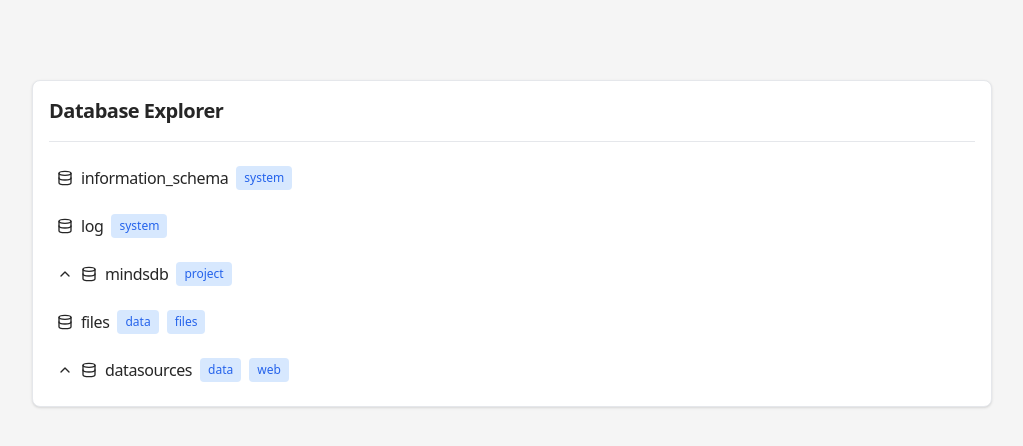
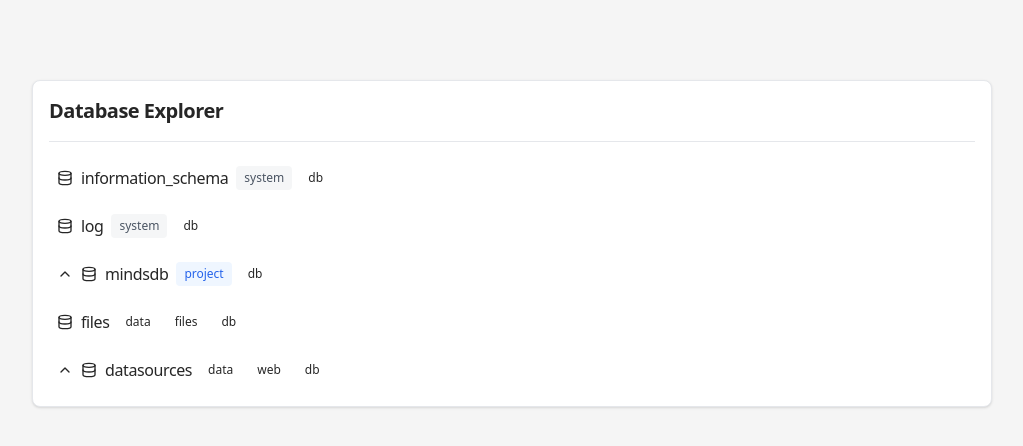
Before and after one commit to pnewsam/mindsdb-technical, a React (Vite) app: page / in a window 1280 px wide. Shown: the top 446 px of the page, without its empty margins (128-1151 px from the left). Built offline with nearby package versions, Linux system fonts and the light colour scheme.

Commit message:
Some conditional styling

```diff
--- a/package.json
+++ b/package.json
@@ -10,6 +10,7 @@
     "preview": "vite preview"
   },
   "dependencies": {
+    "class-variance-authority": "^0.7.0",
     "clsx": "^2.1.1",
     "lucide-react": "^0.460.0",
     "react": "^18.3.1",
--- a/src/components/Badge.tsx
+++ b/src/components/Badge.tsx
@@ -1,6 +1,43 @@
-export default function Badge({ children }: { children: React.ReactNode }) {
+import { cva } from "class-variance-authority";
+import { cn } from "../utils/cn";
+
+const badgeVariants = cva("rounded px-[8px] py-[4px] text-xs font-medium", {
+  variants: {
+    variant: {
+      system: "bg-gray-400/10 text-gray-600",
+      model: "bg-purple-400/10 text-purple-600",
+      view: "bg-green-400/10 text-green-600",
+      agent: "bg-orange-400/10 text-orange-600",
+      lightwood: "bg-blue-400/10 text-blue-600",
+      project: "bg-blue-400/10 text-blue-600",
+    },
+  },
+  defaultVariants: {
+    variant: "system",
+  },
+});
+
+export default function Badge({
+  children,
+  variant,
+}: {
+  variant: string;
+  children: React.ReactNode;
+}) {
   return (
-    <span className="rounded bg-blue-400/25 px-[8px] py-[4px] text-xs font-medium text-blue-600">
+    <span
+      className={cn(
+        badgeVariants({
+          variant: variant as
+            | "system"
+            | "model"
+            | "view"
+            | "agent"
+            | null
+            | undefined,
+        }),
+      )}
+    >
       {children}
     </span>
   );
--- a/src/components/CollapsibleRow.tsx
+++ b/src/components/CollapsibleRow.tsx
@@ -11,11 +11,13 @@
   type,
   items,
   engine,
+  dbClass,
 }: {
   name: string;
   type?: string;
   items: Database[];
   engine?: string | null;
+  dbClass?: string;
 }) {
   const [open, setOpen] = useState(false);
 
@@ -34,14 +36,19 @@
             open && "rotate-180",
           )}
         />
-        <Icon />
+        {(type || engine || dbClass) && (
+          <Icon category={type || engine || (dbClass as string)} />
+        )}
         <span className="font-medium tracking-tight">{name}</span>
-        {type && <Badge>{type}</Badge>}
-        {engine && <Badge>{engine}</Badge>}
+        {[type, engine, dbClass].filter(Boolean).map((category) => (
+          <Badge key={category} variant={category as string}>
+            {category}
+          </Badge>
+        ))}
       </div>
       <div
         className={cn(
-          "px-4 transition duration-150",
+          "ml-8 transition duration-150",
           open ? "block h-auto" : "collapse h-0",
         )}
       >
--- a/src/components/Icon.tsx
+++ b/src/components/Icon.tsx
@@ -1,5 +1,19 @@
-import { Database } from "lucide-react";
+import { Database, FolderTree, Brain, Bot, View } from "lucide-react";
 
-export default function Icon() {
-  return <Database className="h-4 w-4" />;
+const iconByCategory = {
+  db: Database,
+  schema: FolderTree,
+  model: Brain,
+  agent: Bot,
+  view: View,
+};
+
+const getIconByCategory = (category: string) => {
+  const match = iconByCategory[category as keyof typeof iconByCategory];
+  return match || Database;
+};
+
+export default function Icon({ category }: { category: string }) {
+  const Component = getIconByCategory(category);
+  return <Component className="h-4 w-4" />;
 }
--- a/src/components/Row.tsx
+++ b/src/components/Row.tsx
@@ -5,20 +5,27 @@
   name,
   type,
   engine,
+  dbClass,
 }: {
   name: string;
   type?: string;
   engine?: string | null;
+  dbClass?: string;
 }) {
   return (
     <div
       className="flex cursor-pointer items-center justify-start gap-2 rounded p-2 transition hover:bg-neutral-100"
       aria-role=""
     >
-      <Icon />
+      {(type || engine || dbClass) && (
+        <Icon category={type || engine || (dbClass as string)} />
+      )}
       <span className="font-medium tracking-tight">{name}</span>
-      {type && <Badge>{type}</Badge>}
-      {engine && <Badge>{engine}</Badge>}
+      {[type, engine, dbClass].filter(Boolean).map((category) => (
+        <Badge key={category} variant={category as string}>
+          {category}
+        </Badge>
+      ))}
     </div>
   );
 }
--- a/src/components/TreeView.tsx
+++ b/src/components/TreeView.tsx
@@ -9,6 +9,21 @@
   title: string;
   items: Database[];
 }) {
+  console.log(
+    "types",
+    items.map((item) => item.type),
+  );
+
+  console.log(
+    "engines",
+    items.map((item) => item.engine),
+  );
+
+  console.log(
+    "classs",
+    items.map((item) => item.class),
+  );
+
   return (
     <div className="rounded-lg border bg-white shadow">
       <div className="mx-4 border-b py-4">
@@ -23,6 +38,7 @@
               items={item.children}
               type={item.type}
               engine={item.engine}
+              dbClass={item.class}
             />
           ) : (
             <Row
@@ -30,6 +46,7 @@
               name={item.name}
               type={item.type}
               engine={item.engine}
+              dbClass={item.class}
             />
           ),
         )}
--- /dev/null
+++ b/src/utils/database.ts
@@ -0,0 +1,9 @@
+const colorByType = Object.freeze({
+  view: "green",
+  model: "purple",
+  agent: "orange",
+});
+
+export const getColorByType = (type: string) => {
+  return colorByType[type as keyof typeof colorByType];
+};
```
Also changed, not shown: 1 other file (tests, documents, lock files or other folders).
